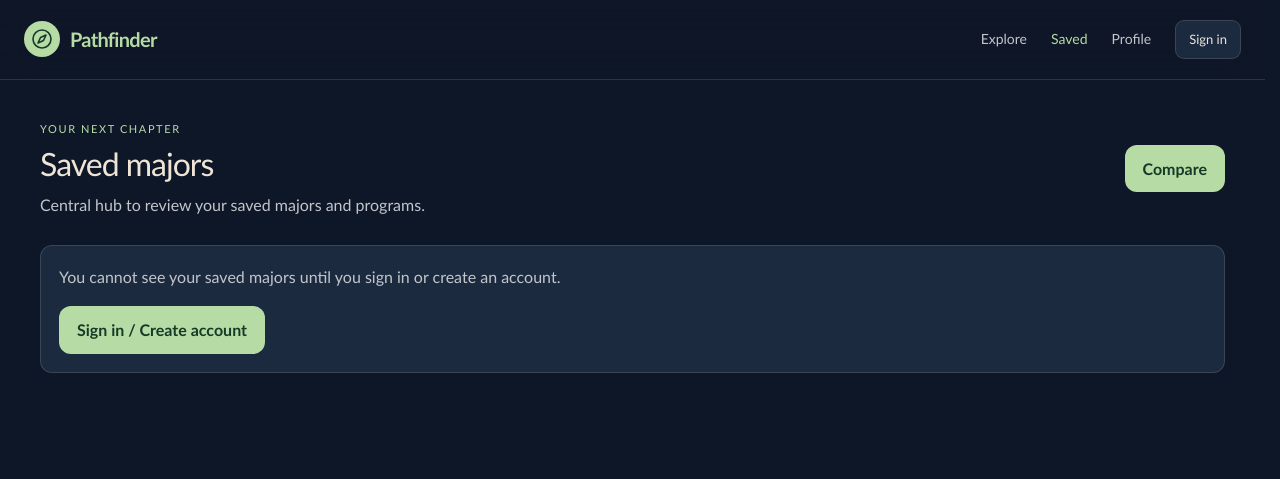
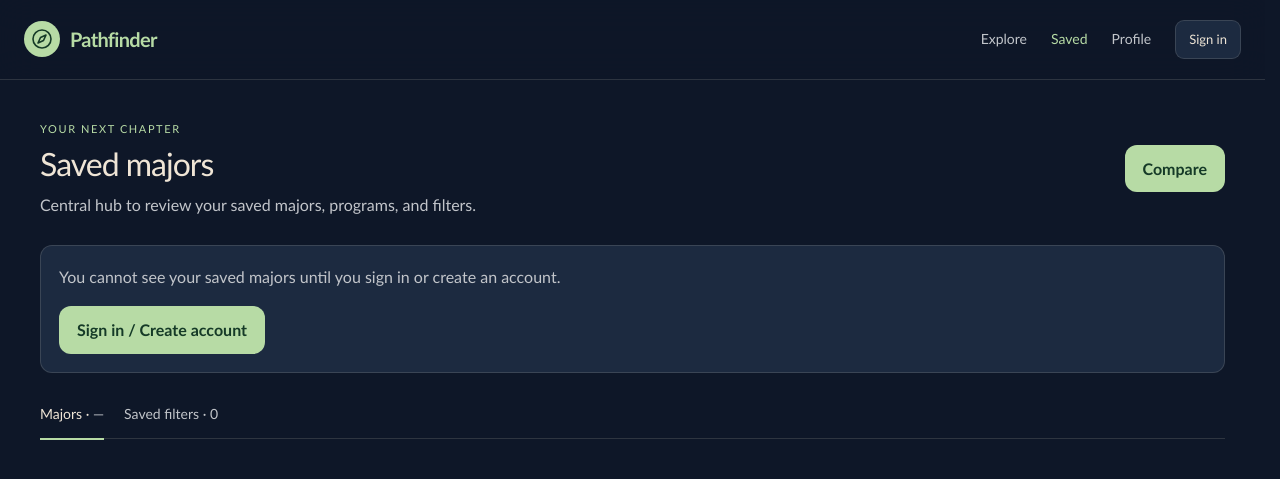
Before and after one commit to whoisbianka/CSC400-Capstone, a Flask app: page /saved-majors in a window 1280 px wide. Shown: the top 479 px of the page. Run offline with Flask 3, Linux system fonts and the light colour scheme; parts of the project's set-up code (start-up, migrations or seed data) failed here and were passed over.

Commit message:
Add saved filter sets to the Saved library (codex)
Save Explore preferences as browser-persistent filter sets scoped by account. Add a Saved filters tab with apply and remove actions, duplicate detection, and independent tab switching.

Co-authored-by: OpenAI Codex <codex@openai.com>

```diff
--- a/degree_path/static/css/explore.css
+++ b/degree_path/static/css/explore.css
@@ -208,3 +208,5 @@
 .explore-results-toolbar .explore-search { flex: 1 1 220px; min-width: min(220px, 100%); margin-bottom: 0; }
 .explore-results-toolbar .explore-sort { flex-shrink: 0; }
 .explore-results-meta .results-count { margin: 0 0 16px; font-size: 13px; }
+
+.saved-filters-link { display:inline-block; margin-top:12px; font-size:13px; }
--- a/degree_path/static/css/saved-library.css
+++ b/degree_path/static/css/saved-library.css
@@ -41,3 +41,13 @@
 @media(max-width:1000px) { .saved-library-page .saved-program-grid, .saved-library-page .major-catalog-grid { grid-template-columns:repeat(2,minmax(0,1fr)); } }
 @media(max-width:600px) { .saved-library-page .saved-program-grid, .saved-library-page .major-catalog-grid { grid-template-columns:1fr; } .saved-library-page .saved-tray-actions { width:100%; justify-content:space-between; } }
 @media(pointer:coarse) { .saved-library-page .saved-add-compare, .saved-library-page .saved-remove-favorite, .saved-library-page .saved-chip-remove, .saved-library-page .saved-option-footer a, .saved-library-page .major-catalog-footer a { min-height:44px; display:inline-flex; align-items:center; } .saved-library-page .saved-chip-remove { min-width:32px; justify-content:center; } }
+
+.saved-filter-grid { display:grid; grid-template-columns:repeat(2,minmax(0,1fr)); gap:16px; }
+.saved-filter-card { padding:20px; border:1px solid var(--border); border-radius:13px; background:var(--surface); min-width:0; }
+.saved-filter-card h3 { margin:0 0 16px; font-size:18px; overflow-wrap:anywhere; }
+.saved-filter-facts { margin:0; display:grid; gap:10px; }
+.saved-filter-facts > div { display:grid; grid-template-columns:minmax(0,1fr) minmax(0,1fr); gap:12px; }
+.saved-filter-facts dt { color:var(--muted); font-weight:400; }
+.saved-filter-facts dd { margin:0; overflow-wrap:anywhere; }
+.saved-filter-actions { display:flex; flex-wrap:wrap; gap:12px; margin-top:20px; }
+@media(max-width:650px) { .saved-filter-grid { grid-template-columns:1fr; } }
--- /dev/null
+++ b/degree_path/static/js/saved-filter-store.js
@@ -0,0 +1,40 @@
+/* Browser-local filter sets, separated by account and shared between Explore and Saved. */
+(() => {
+  const owner = document.getElementById('account-navigation')?.dataset.userId || 'guest';
+  const key = `pathfinder:saved-filters:${owner}`;
+  const fields = ['q', 'major_filter', 'major_name', 'cipcode', 'favorite_major', 'degrees', 'school_name', 'state', 'city', 'net_price_max', 'tuition_in_max', 'tuition_out_max', 'acceptance_min', 'acceptance_max', 'sort'];
+  function normalize(value) {
+    const source = new URLSearchParams(value);
+    const params = new URLSearchParams({view: 'programs', degree_form: '1'});
+    for (const field of fields) {
+      const values = [...new Set(source.getAll(field).map(value => value.trim()).filter(Boolean))].sort();
+      for (const value of values) params.append(field, value);
+    }
+    return params.toString();
+  }
+  function read() {
+    const raw = JSON.parse(window.localStorage.getItem(key) || '[]');
+    if (!Array.isArray(raw)) throw new Error('Invalid saved filters.');
+    return raw.filter(item => item && typeof item.params === 'string' && typeof item.savedAt === 'string')
+      .map(item => ({params: normalize(item.params), savedAt: item.savedAt}));
+  }
+  window.SavedFilterStore = {
+    read,
+    save(params) {
+      const normalized = normalize(params);
+      const items = read();
+      const existing = items.find(item => item.params === normalized);
+      if (existing) return {item: existing, duplicate: true};
+      if (items.length >= 50) throw new Error('You have 50 saved filter sets. Remove one in Saved filters before saving another.');
+      const item = {params: normalized, savedAt: new Date().toISOString()};
+      window.localStorage.setItem(key, JSON.stringify([item, ...items]));
+      return {item, duplicate: false};
+    },
+    remove(params) { window.localStorage.setItem(key, JSON.stringify(read().filter(item => item.params !== params))); },
+    url(params, base = '/explore') {
+      const url = new URL(base, window.location.origin);
+      url.search = normalize(params); url.hash = ''; return url.toString();
+    },
+    key,
+  };
+})();
--- /dev/null
+++ b/degree_path/static/js/saved-filters.js
@@ -0,0 +1,57 @@
+(() => {
+  const panel = document.getElementById('saved-filters-panel');
+  if (!panel) return;
+  const list = document.getElementById('saved-filter-cards');
+  const status = document.getElementById('saved-filters-status');
+  const count = document.getElementById('saved-filters-tab-count');
+  const labels = {q:'Search', major_filter:'Major selection', major_name:'Major', cipcode:'Major code', favorite_major:'Saved major code', degrees:'Degree', school_name:'College', state:'State', city:'City', net_price_max:'Maximum yearly cost after aid', tuition_in_max:'Maximum in-state tuition', tuition_out_max:'Maximum out-of-state tuition', acceptance_min:'Minimum acceptance rate', acceptance_max:'Maximum acceptance rate', sort:'Sort by'};
+  const sorts = {school_asc:'School name A–Z', school_desc:'School name Z–A', earnings_desc:'Highest program earnings', net_price_asc:'Lowest cost after aid', tuition_in_asc:'Lowest in-state tuition', tuition_out_asc:'Lowest out-of-state tuition'};
+  function node(tag, className, text) {
+    const el = document.createElement(tag); el.className = className;
+    if (text !== undefined) el.textContent = text;
+    return el;
+  }
+  function render() {
+    try {
+      const items = window.SavedFilterStore.read();
+      count.textContent = String(items.length); list.replaceChildren();
+      status.textContent = items.length ? '' : 'No saved filters yet. Choose filters in Explore, then press Save preferences.';
+      for (const item of items) {
+        const params = new URLSearchParams(item.params);
+        const card = node('article', 'saved-filter-card');
+        const title = params.get('q') || params.get('major_name') || params.get('school_name') || [params.get('city'), params.get('state')].filter(Boolean).join(', ') || 'College program filters';
+        card.append(node('h3', '', title));
+        const facts = node('dl', 'saved-filter-facts');
+        for (const [name, value] of params) {
+          if (!labels[name]) continue;
+          let display = value;
+          if (name === 'major_filter') display = {all:'All majors', name:'Specific major', favorites:'My saved majors'}[value] || value;
+          if (name === 'degrees') display = value.split(',').map(degree => degree === '2' ? 'Associate degree' : degree === '3' ? 'Bachelor’s degree' : degree).join(', ');
+          if (name === 'sort') display = sorts[value] || value;
+          if (name.endsWith('_max') && !name.startsWith('acceptance')) display = Number.isFinite(Number(value)) ? new Intl.NumberFormat('en-US', {style:'currency', currency:'USD', maximumFractionDigits:0}).format(Number(value)) : value;
+          if (name.startsWith('acceptance')) display += '%';
+          const fact = node('div', ''); fact.append(node('dt', '', labels[name]), node('dd', '', display)); facts.append(fact);
+        }
+        card.append(facts);
+        const actions = node('div', 'saved-filter-actions');
+        const apply = node('a', 'primary-link', 'Apply filters →');
+        apply.href = window.SavedFilterStore.url(item.params, panel.dataset.exploreUrl);
+        const remove = node('button', 'secondary-button', 'Remove'); remove.type = 'button';
+        remove.setAttribute('aria-label', `Remove saved filters: ${title}`);
+        remove.addEventListener('click', () => {
+          try {
+            window.SavedFilterStore.remove(item.params); render(); status.textContent = 'Saved filters removed.';
+            (list.querySelector('button') || document.getElementById('saved-filters-tab')).focus();
+          } catch { status.textContent = 'This browser could not remove these filters. Try again.'; }
+        });
+        actions.append(apply, remove); card.append(actions); list.append(card);
+      }
+    } catch {
+      status.textContent = 'This browser could not load saved filters. Check that browser storage is available and try again.';
+      count.textContent = '—';
+    }
+  }
+  window.SavedFilters = {render};
+  window.addEventListener('storage', event => { if (event.key === window.SavedFilterStore.key || event.key === null) render(); });
+  render();
+})();
--- /dev/null
+++ b/degree_path/static/js/saved-library-tabs.js
@@ -0,0 +1,25 @@
+/* Switch Saved views independently of requests for majors or programs. */
+(() => {
+  const workspace = document.getElementById('saved-workspace');
+  if (!workspace) return;
+  const tabs = [...workspace.querySelectorAll('[data-saved-view]')];
+  const byId = id => document.getElementById(id);
+  function select(view) {
+    if (!tabs.some(tab => tab.dataset.savedView === view)) view = 'majors';
+    workspace.dataset.activeSavedView = view;
+    for (const kind of ['majors', 'programs', 'filters']) {
+      const panel = byId(`saved-${kind}-panel`); if (panel) panel.hidden = kind !== view;
+    }
+    tabs.forEach(tab => tab.setAttribute('aria-pressed', String(tab.dataset.savedView === view)));
+    for (const id of ['saved-majors-list', 'saved-compare-header', 'saved-compare-guidance', 'saved-compare-tray']) {
+      const el = byId(id); if (el) el.hidden = view === 'filters';
+    }
+    if (view === 'filters') window.SavedFilters?.render(); else window.SavedCompare?.setKind(view);
+    workspace.dispatchEvent(new CustomEvent('saved-view-change', {detail: {view}}));
+    const url = new URL(window.location.href); url.searchParams.set('view', view);
+    window.history.replaceState(null, '', url.toString());
+  }
+  tabs.forEach(tab => tab.addEventListener('click', () => select(tab.dataset.savedView)));
+  window.addEventListener('popstate', () => select(new URL(window.location.href).searchParams.get('view') || 'majors'));
+  select(workspace.dataset.initialSavedView);
+})();
--- a/degree_path/templates/explore.html
+++ b/degree_path/templates/explore.html
@@ -2,7 +2,8 @@
 {% block extra_head %}
 <link rel="stylesheet" href="{{ url_for('static', filename='css/explore.css', v='search-sort-row-1') }}">
 <script src="{{ url_for('static', filename='js/explore.js', v='4') }}" defer></script>
-<script src="{{ url_for('static', filename='js/explore-preferences.js') }}" defer></script>
+<script src="{{ url_for('static', filename='js/saved-filter-store.js', v='1') }}" defer></script>
+<script src="{{ url_for('static', filename='js/explore-preferences.js', v='saved-filters-1') }}" defer></script>
 {% if session.get('user_id') %}
 <script src="{{ url_for('static', filename='js/chat-api.js') }}" defer></script>
 <script src="{{ url_for('static', filename='js/program-card-favorites.js', v='program-feedback-1') }}" defer></script>
@@ -38,7 +39,8 @@
         {% endfor %}
         <button type="submit" class="primary-link apply-filters">Apply filters</button>
         <button type="button" class="secondary-button preference-button" data-save-explore-preferences>Save preferences</button><button type="button" class="secondary-button preference-button" data-restore-explore-preferences>Restore preferences</button>
-        <p class="small-note" data-explore-preferences-status role="status" aria-live="polite">Preferences are saved in this browser tab.</p>
+        <a class="saved-filters-link" href="{{ url_for('web.saved_majors_page', view='filters') }}">View saved filters →</a>
+        <p class="small-note" data-explore-preferences-status role="status" aria-live="polite">Saved filters stay in this browser.</p>
       </form>
     </aside>
     <section class="explore-results" aria-labelledby="results-title">
--- a/degree_path/templates/saved_majors.html
+++ b/degree_path/templates/saved_majors.html
@@ -2,32 +2,38 @@
 {% block extra_head %}
 <link rel="stylesheet" href="{{ url_for('static', filename='css/saved-majors.css', v='saved-tray-1') }}">
 <link rel="stylesheet" href="{{ url_for('static', filename='css/explore.css', v='separate-search-2') }}">
-<link rel="stylesheet" href="{{ url_for('static', filename='css/saved-library.css', v='1') }}">
+<link rel="stylesheet" href="{{ url_for('static', filename='css/saved-library.css', v='saved-filters-1') }}">
 {% if session.get('user_id') %}
 <script src="{{ url_for('static', filename='js/saved-compare-tray.js', v='1') }}" defer></script>
 {% endif %}
+<script src="{{ url_for('static', filename='js/saved-filter-store.js', v='1') }}" defer></script>
+<script src="{{ url_for('static', filename='js/saved-filters.js', v='1') }}" defer></script>
+<script src="{{ url_for('static', filename='js/saved-library-tabs.js', v='1') }}" defer></script>
 <script src="{{ url_for('static', filename='js/saved-majors.js', v='saved-tray-1') }}" defer></script>
 {% if session.get('user_id') %}
 <script src="{{ url_for('static', filename='js/chat-api.js') }}" defer></script>
-<script src="{{ url_for('static', filename='js/saved-programs.js', v='saved-tray-1') }}" defer></script>
+<script src="{{ url_for('static', filename='js/saved-programs.js', v='saved-filters-1') }}" defer></script>
 {% endif %}
 {% endblock %}
 {% block content %}
-<div class="page-workspace saved-workspace explore-majors-workspace saved-library-page" id="saved-workspace" data-compare-url="{{ url_for('web.compare') }}" data-initial-saved-view="{{ 'programs' if request.args.get('view') == 'programs' else 'majors' }}">
+{% set saved_view = request.args.get('view') if request.args.get('view') in ['programs', 'filters'] else 'majors' %}
+<div class="page-workspace saved-workspace explore-majors-workspace saved-library-page" id="saved-workspace" data-compare-url="{{ url_for('web.compare') }}" data-initial-saved-view="{{ saved_view }}">
   <header class="saved-header">
     <div><p class="saved-kicker">YOUR NEXT CHAPTER</p>
     <h1 id="page-title">Saved majors</h1>
-    <p class="saved-subtitle">Central hub to review your saved majors and programs.</p></div>
-    <a class="primary-link" id="saved-compare-header" href="{{ url_for('web.compare', view='favorites', kind='programs' if request.args.get('view') == 'programs' else 'majors') }}">Compare</a>
+    <p class="saved-subtitle">Central hub to review your saved majors, programs, and filters.</p></div>
+    <a class="primary-link" id="saved-compare-header" {% if saved_view == 'filters' %}hidden{% endif %} href="{{ url_for('web.compare', view='favorites', kind='programs' if request.args.get('view') == 'programs' else 'majors') }}">Compare</a>
   </header>
-  <div id="saved-majors-list" aria-busy="true"></div>
+  <div id="saved-majors-list" aria-busy="true" {% if saved_view == 'filters' %}hidden{% endif %}></div>
+  <nav class="saved-view-tabs" aria-label="Saved item type">
+    <button type="button" id="saved-majors-tab" data-saved-view="majors" aria-controls="saved-majors-panel" aria-pressed="{{ 'true' if saved_view == 'majors' else 'false' }}">Majors · <span id="saved-majors-tab-count">—</span></button>
+    {% if session.get('user_id') %}<button type="button" id="saved-programs-tab" data-saved-view="programs" aria-controls="saved-programs-panel" aria-pressed="{{ 'true' if saved_view == 'programs' else 'false' }}">Programs · <span id="saved-programs-tab-count">—</span></button>{% endif %}
+    <button type="button" id="saved-filters-tab" data-saved-view="filters" aria-controls="saved-filters-panel" aria-pressed="{{ 'true' if saved_view == 'filters' else 'false' }}">Saved filters · <span id="saved-filters-tab-count">—</span></button>
+  </nav>
   {% if session.get('user_id') %}
-  <nav class="saved-view-tabs" aria-label="Saved item type"><button type="button" id="saved-majors-tab" data-saved-view="majors" aria-controls="saved-majors-panel" aria-pressed="{{ 'false' if request.args.get('view') == 'programs' else 'true' }}">Majors · <span id="saved-majors-tab-count">—</span></button><button type="button" id="saved-programs-tab" data-saved-view="programs" aria-controls="saved-programs-panel" aria-pressed="{{ 'true' if request.args.get('view') == 'programs' else 'false' }}">Programs · <span id="saved-programs-tab-count">—</span></button></nav>
+  <p class="saved-selection-help" id="saved-compare-guidance" {% if saved_view == 'filters' %}hidden{% endif %}>Select up to 3 majors to compare</p>
   {% endif %}
-  {% if session.get('user_id') %}
-  <p class="saved-selection-help" id="saved-compare-guidance">Select up to 3 majors to compare</p>
-  {% endif %}
-  <div id="saved-majors-panel" {% if session.get('user_id') and request.args.get('view') == 'programs' %}hidden{% endif %}>
+  <div id="saved-majors-panel" {% if saved_view == 'filters' or (session.get('user_id') and saved_view == 'programs') %}hidden{% endif %}>
   <section id="saved-library" hidden aria-labelledby="saved-library-title">
     <div class="saved-section-heading"><h2 id="saved-library-title">Your saved majors</h2><span id="saved-major-count"></span></div>
 
@@ -50,8 +56,15 @@
 
   <!-- end of programs section-->
   {% endif %}
+  <section id="saved-filters-panel" aria-labelledby="saved-filters-tab" data-explore-url="{{ url_for('web.explore') }}" {% if saved_view != 'filters' %}hidden{% endif %}>
+    <div class="saved-section-heading"><h2>Your saved filters</h2></div>
+    <p class="small-note">Filter sets are saved in this browser{% if session.get('user_id') %} for your account{% endif %}.</p>
+    <p id="saved-filters-status" role="status" aria-live="polite"></p>
+    <div id="saved-filter-cards" class="saved-filter-grid"></div>
+    <a class="saved-explore-link" href="{{ url_for('web.explore', view='programs') }}">Find programs and save filters →</a>
+  </section>
   {% if session.get('user_id') %}
-  <section class="saved-compare-tray" id="saved-compare-tray" aria-labelledby="saved-tray-title">
+  <section class="saved-compare-tray" id="saved-compare-tray" {% if saved_view == 'filters' %}hidden{% endif %} aria-labelledby="saved-tray-title">
     <div class="saved-tray-copy"><h2 id="saved-tray-title">Items to compare</h2>
       <div class="saved-tray-items" id="saved-tray-items"></div>
       <p id="saved-tray-hint" role="status" aria-live="polite">Select two or three options to compare.</p>
```
Also changed, not shown: degree_path/static/js/explore-preferences.js (+10 -14 lines), degree_path/static/js/saved-programs.js (+5 -10 lines), tests/test_favorites_ui.js (+2 -3 lines), tests/test_saved_filters.js (added, +56 -0 lines), tests/test_saved_library_page.py (+15 -0 lines).
